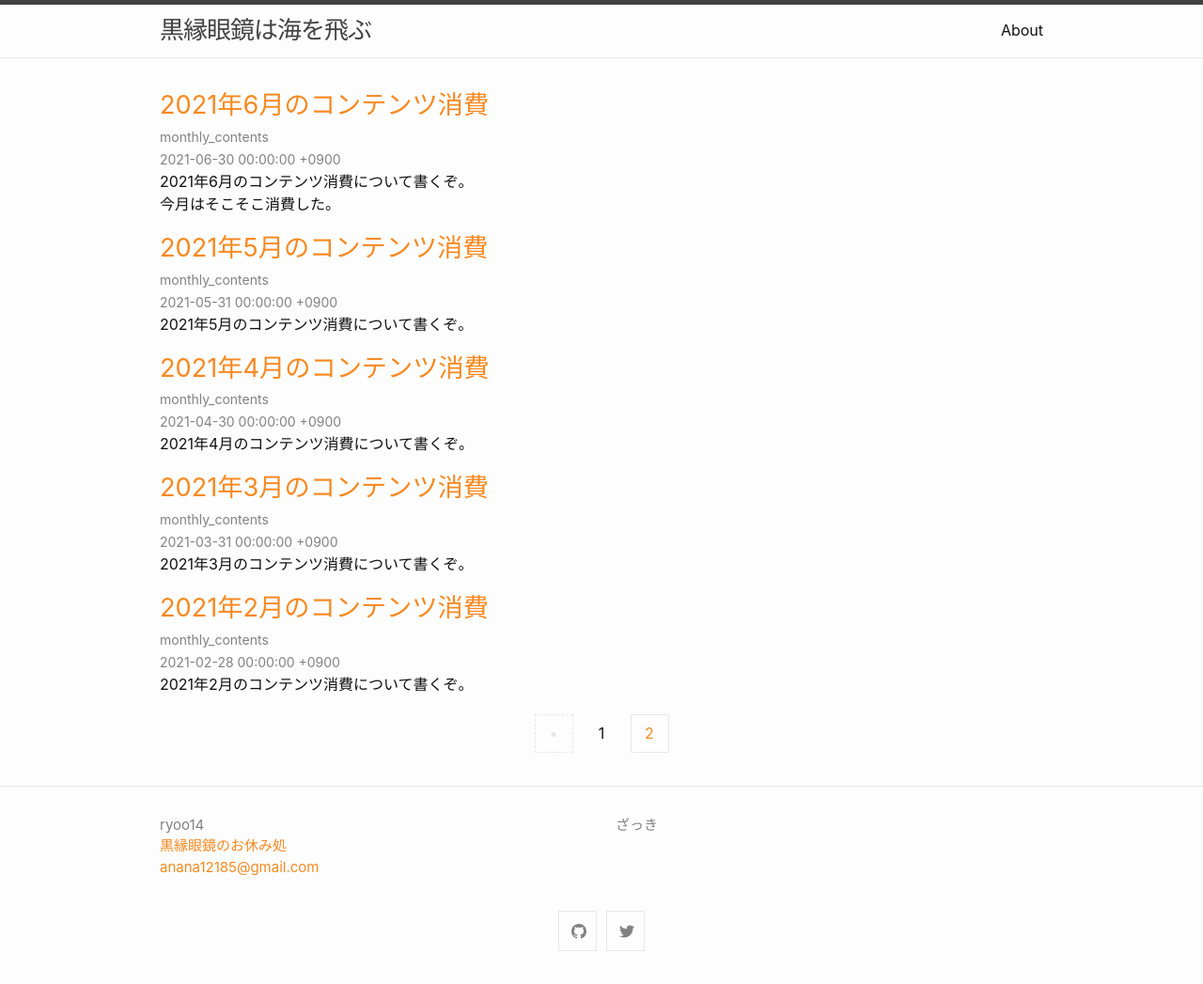
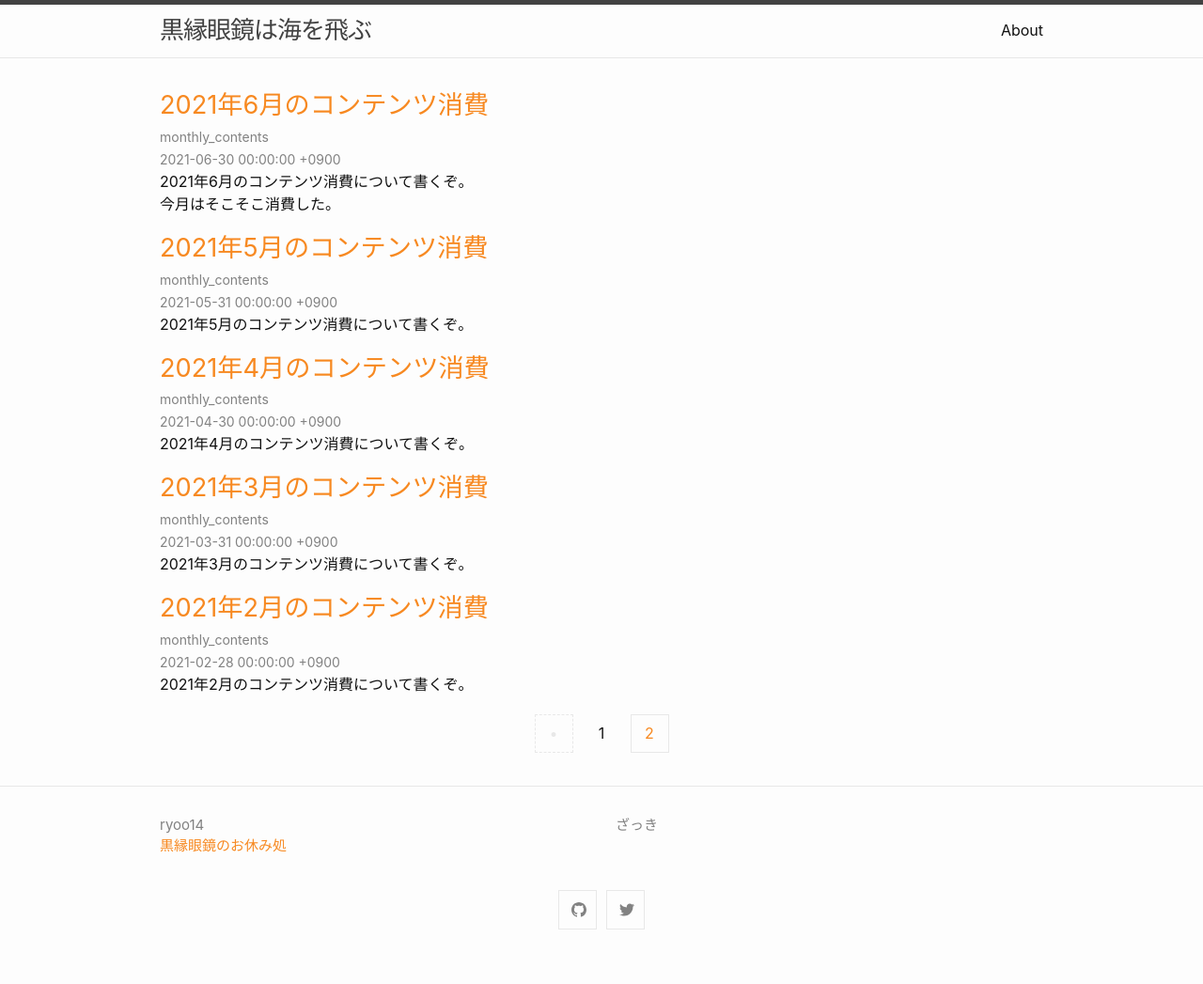
Before and after one commit to ryoo14/blog_ryoo_cc, a Jekyll site: the page built from index.html, in a window 1280 px wide. Shown: the whole page at 94% size. Built offline with Jekyll 4.4.1, drawn with Linux system fonts in a browser that asks for light colours; the list of posts is cut into pages by our own code; after the commit the page ends 1024 px from its top, so only the background shows below that.

Commit message:
delete email

```diff
--- a/_config.yml
+++ b/_config.yml
@@ -1,7 +1,6 @@
 title: 黒縁眼鏡は海を飛ぶ
 author:
   name: ryoo14
-  email: anana12185@gmail.com
   homepage:
     title: 黒縁眼鏡のお休み処
     url: https://ryoo.cc
```
